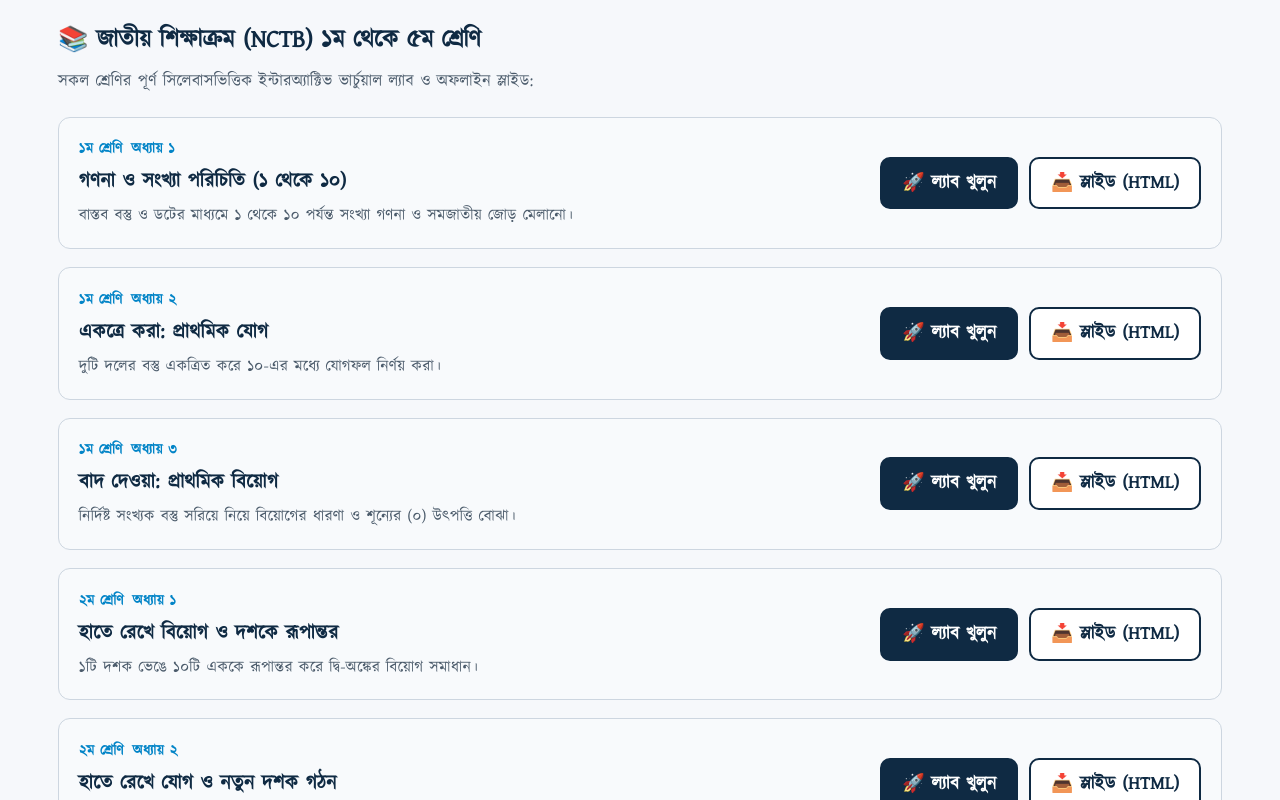
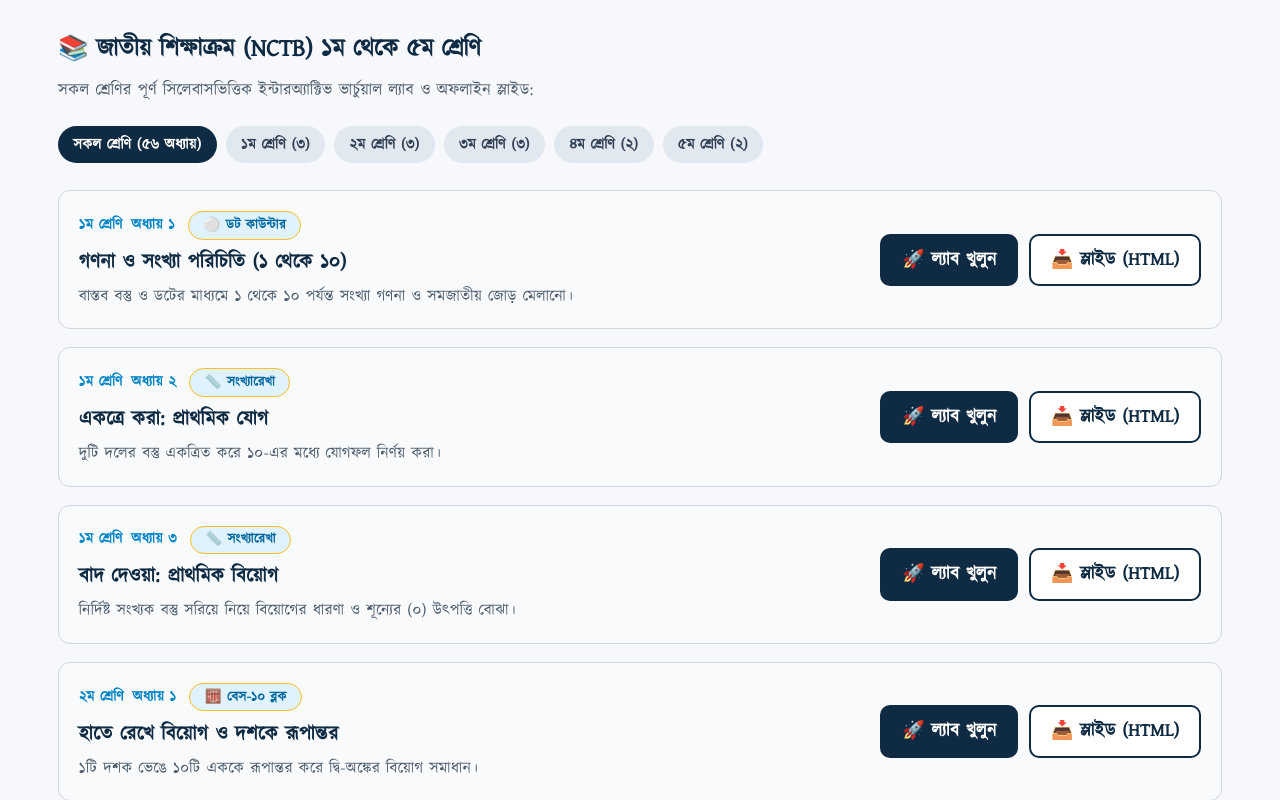
Before and after one commit to mehedyk/SOLO-VIBE-CODING-CHAMPIONSHIP-2026, a Next.js app: page /bn/lessons in a window 1280 px wide. Shown: the part 1100-1900 px from the top of the page. Built offline with nearby package versions, Linux system fonts and the light colour scheme.

Commit message:
updated src/app/[lang]/lessons/page.tsx

```diff
--- a/src/app/[lang]/lessons/page.tsx
+++ b/src/app/[lang]/lessons/page.tsx
@@ -5,21 +5,37 @@ import { dict, fill, isLang } from "../../../lib/i18n/dict";
 import { formatInt } from "../../../lib/math/numerals";
 import { LESSONS, TOPICS, REVIEWS, SORTS, lessonText } from "../../../lib/lessons/registry";
 import { parseQuery, filterLessons, facetCounts } from "../../../lib/lessons/catalogue";
-import { NCTB_CURRICULUM } from "../../../lib/curriculum/nctb";
+import { NCTB_CURRICULUM, getChaptersByGrade } from "../../../lib/curriculum/nctb";
 
 export async function generateMetadata({ params }: { params: Promise<{ lang: string }> }): Promise<Metadata> {
   const { lang } = await params;
   return isLang(lang) ? { title: dict[lang].catalogueTitle } : {};
 }
 
+const MANIPULATIVE_NAMES: Record<string, { bn: string; en: string }> = {
+  base10: { bn: '🧮 বেস-১০ ব্লক', en: '🧮 Base-10 Blocks' },
+  fraction_bars: { bn: '📊 ভগ্নাংশ বার', en: '📊 Fraction Bars' },
+  number_line: { bn: '📏 সংখ্যারেখা', en: '📏 Number Line' },
+  counting_dots: { bn: '⚪ ডট কাউন্টার', en: '⚪ Dot Counter' },
+  multiplication_grid: { bn: '📐 নামতা ম্যাট্রিক্স', en: '📐 Multiplication Array' },
+  decimals_grid: { bn: '▦ দশমিক গ্রিড', en: '▦ Decimals Grid' },
+  geoboard: { bn: '📌 জিওবোর্ড জ্যামিতি', en: '📌 Geoboard' },
+};
+
 export default async function Catalogue({ params, searchParams }: { params: Promise<{ lang: string }>; searchParams: Promise<Record<string, string | string[] | undefined>> }) {
   const { lang } = await params;
   if (!isLang(lang)) notFound();
   const d = dict[lang];
-  const q = parseQuery(await searchParams);
+  const sp = await searchParams;
+  const q = parseQuery(sp);
   const results = filterLessons(LESSONS, q, lang);
   const facets = facetCounts();
   const filtered = q.q !== "" || q.topic !== "" || q.review !== "";
+
+  const selectedGradeRaw = typeof sp.grade === 'string' ? parseInt(sp.grade, 10) : undefined;
+  const selectedGrade = selectedGradeRaw && selectedGradeRaw >= 1 && selectedGradeRaw <= 5 ? selectedGradeRaw : undefined;
+  const nctbChapters = getChaptersByGrade(selectedGrade);
+
   return (
     <div className="catalogue">
       <h1>{d.catalogueTitle}</h1>
@@ -90,27 +106,61 @@ export default async function Catalogue({ params, searchParams }: { params: Prom
       )}
 
       {/* NCTB Primary Curriculum Section (Class 1 to 5) */}
-      <section className="nctb-curriculum-section" style={{ marginTop: '3rem' }}>
+      <section className="nctb-curriculum-section" style={{ marginTop: '3.5rem' }}>
         <div className="section-header">
           <h2>{lang === 'bn' ? '📚 জাতীয় শিক্ষাক্রম (NCTB) ১ম থেকে ৫ম শ্রেণি' : '📚 NCTB Primary Curriculum (Class 1-5)'}</h2>
           <p className="meta">
             {lang === 'bn'
               ? 'সকল শ্রেণির পূর্ণ সিলেবাসভিত্তিক ইন্টারঅ্যাক্টিভ ভার্চুয়াল ল্যাব ও অফলাইন স্লাইড:'
-              : 'Complete curriculum labs with single-click offline presentation decks:'}
+              : 'Complete 56-chapter curriculum labs with single-click offline presentation decks:'}
           </p>
         </div>
 
+        {/* Grade quick selector tabs */}
+        <div style={{ display: 'flex', gap: '0.5rem', flexWrap: 'wrap', marginBottom: '1.5rem' }}>
+          <Link
+            href={`/${lang}/lessons`}
+            className={`quick-pill ${!selectedGrade ? 'active' : ''}`}
+            style={{ textDecoration: 'none' }}
+          >
+            {lang === 'bn' ? 'সকল শ্রেণি (৫৬ অধ্যায়)' : 'All Classes (56 Chapters)'}
+          </Link>
+          {[1, 2, 3, 4, 5].map((g) => {
+            const count = getChaptersByGrade(g).length;
+            const isActive = selectedGrade === g;
+            return (
+              <Link
+                key={g}
+                href={`/${lang}/lessons?grade=${g}`}
+                className={`quick-pill ${isActive ? 'active' : ''}`}
+                style={{ textDecoration: 'none' }}
+              >
+                {lang === 'bn' ? `${formatInt(g, lang)}ম শ্রেণি (${formatInt(count, lang)})` : `Class ${g} (${count})`}
+              </Link>
+            );
+          })}
+        </div>
+
         <div className="chapter-cards-list">
-          {NCTB_CURRICULUM.map((ch) => (
+          {nctbChapters.map((ch) => {
+            const manipName = MANIPULATIVE_NAMES[ch.manipulative] || { bn: ch.manipulative, en: ch.manipulative };
+            return (
               <div key={ch.id} className="chapter-row-card">
                 <div className="chapter-info">
                   <div className="chapter-index">
                     <span className="grade-badge" style={{ marginRight: '0.5rem' }}>
                       {lang === 'bn' ? `${formatInt(ch.grade, lang)}ম শ্রেণি` : `Class ${ch.grade}`}
                     </span>
-                  <span>{lang === 'bn' ? `অধ্যায় ${formatInt(ch.chapterNumber, lang)}` : `Chapter ${ch.chapterNumber}`}</span>
+                    <span style={{ fontWeight: 700, marginRight: '0.75rem' }}>
+                      {lang === 'bn' ? `অধ্যায় ${formatInt(ch.chapterNumber, lang)}` : `Chapter ${ch.chapterNumber}`}
+                    </span>
+                    <span className="badge" style={{ fontSize: '0.75rem', background: '#e0f2fe', color: '#0369a1' }}>
+                      {lang === 'bn' ? manipName.bn : manipName.en}
+                    </span>
                   </div>
-                <h4 className="chapter-title">{lang === 'bn' ? ch.titleBn : ch.titleEn}</h4>
+                  <h4 className="chapter-title" style={{ marginTop: '0.35rem' }}>
+                    {lang === 'bn' ? ch.titleBn : ch.titleEn}
+                  </h4>
                   <p className="chapter-objective">{lang === 'bn' ? ch.objectiveBn : ch.objectiveEn}</p>
                 </div>
 
@@ -131,7 +181,8 @@ export default async function Catalogue({ params, searchParams }: { params: Prom
                   </Link>
                 </div>
               </div>
-          ))}
+            );
+          })}
         </div>
       </section>
     </div>
```
Lines whose indentation alone changed are shown as unchanged.
